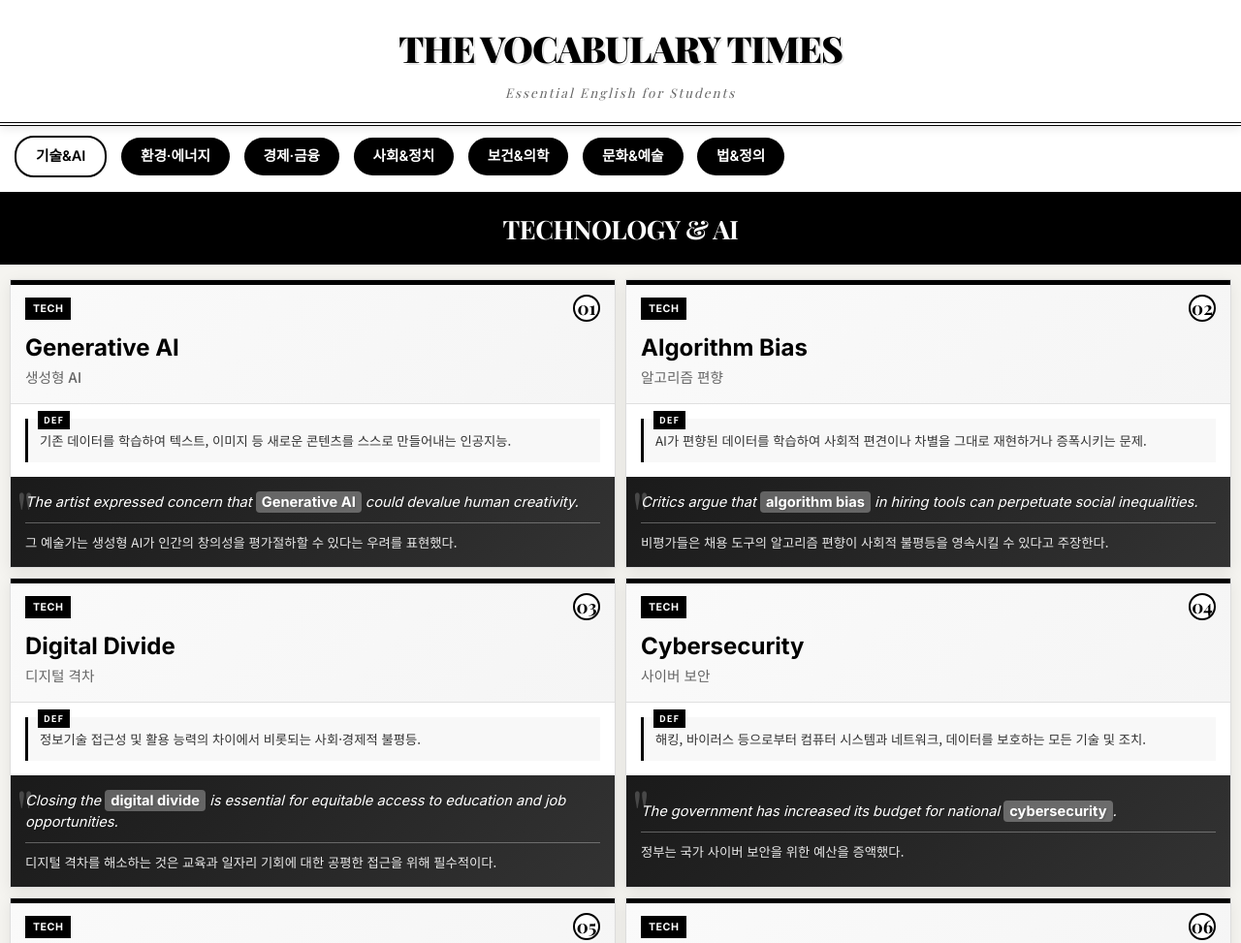
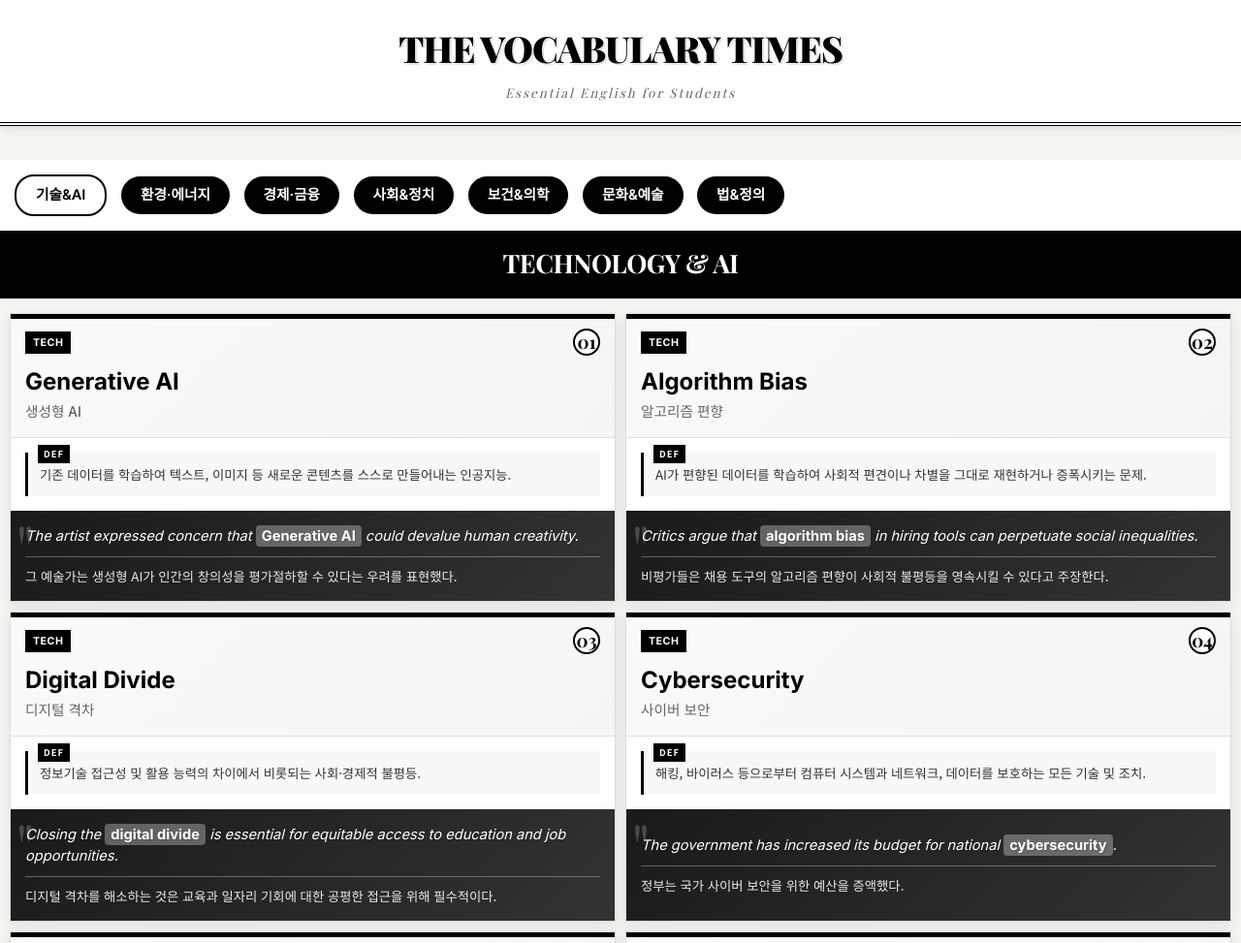
Before and after one commit to vobachamp/forvobachampintro, a plain HTML site: page index.html in a window 1280 px wide. Shown: the top 973 px of the page at 97% size. Drawn offline with nearby package versions, Linux system fonts and the light colour scheme.

Commit message:
Add files via upload

```diff
--- a/index.html
+++ b/index.html
@@ -78,7 +78,7 @@
             -webkit-overflow-scrolling: touch;
             border-bottom: 2px solid #000;
             position: fixed;
-            top: 125px;
+            top: 165px;
             left: 0;
             right: 0;
             z-index: 998;
@@ -106,7 +106,7 @@
 
         /* 메인 컨텐츠 - 2열 그리드 추가 */
         .content-wrapper {
-            padding: 200px 10px 20px 10px;
+            padding: 235px 10px 20px 10px;
             min-height: calc(100vh - 150px);
             position: relative;
         }
```
